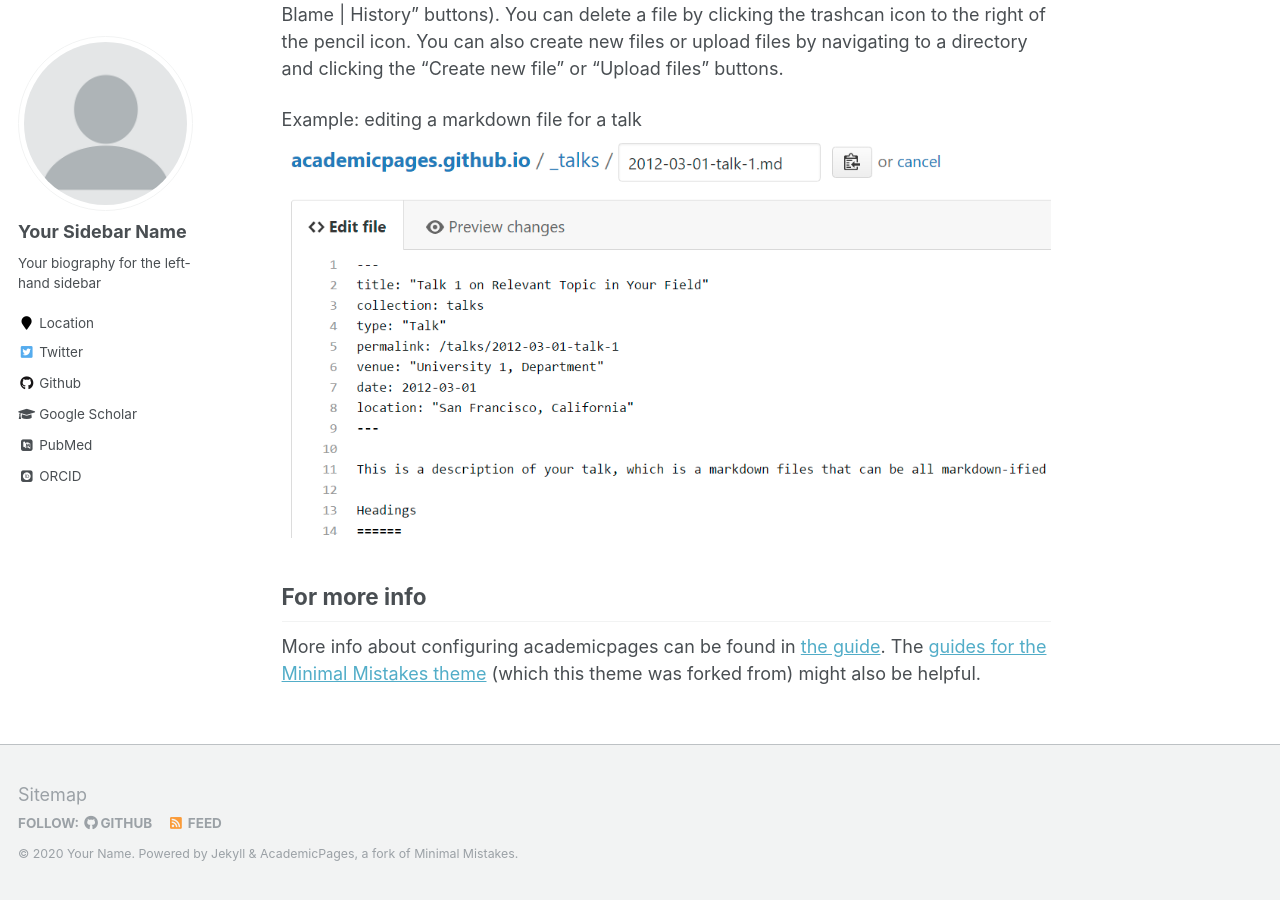
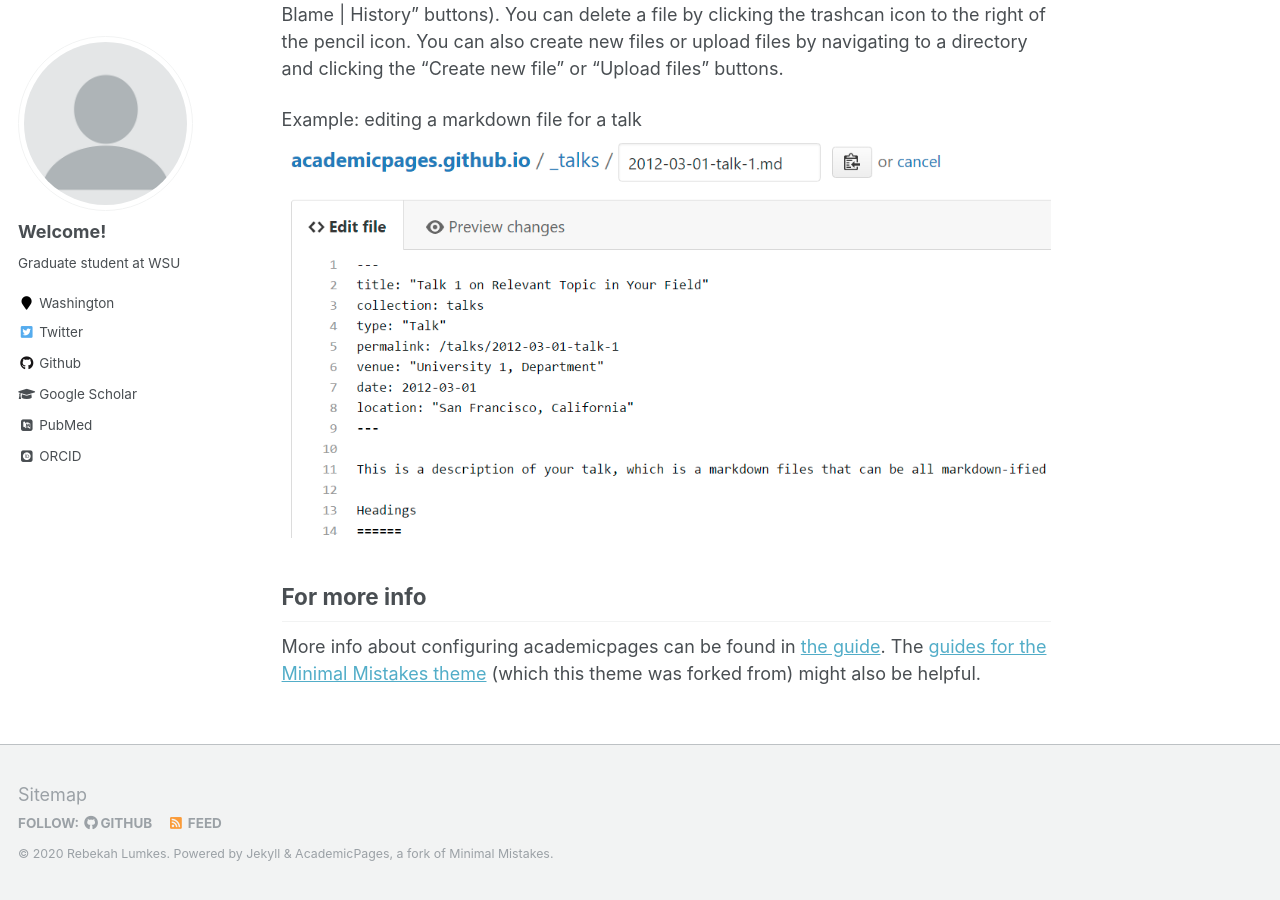
Before and after one commit to rlumkes/rlumkes.github.io, a Jekyll site: the page built from _pages/about.md, in a window 1280 px wide and 900 px high, scrolled down 2463 px. Built offline with Jekyll 4.4.1, drawn with Linux system fonts in a browser that asks for light colours; some web fonts are replaced; some of the changed text lies outside the part shown.

Commit message:
Updated .config.yml to have my information

```diff
--- a/_config.yml
+++ b/_config.yml
@@ -7,13 +7,13 @@
 
 # Site Settings
 locale                   : "en-US"
-title                    : "Your Name / Site Title"
+title                    : "Rebekah Lumkes"
 title_separator          : "-"
-name                     : &name "Your Name"
-description              : &description "personal description"
-url                      : https://academicpages.github.io # the base hostname & protocol for your site e.g. "https://mmistakes.github.io"
+name                     : &name "Rebekah Lumkes"
+description              : &description "Graduate student at Washington State University"
+url                      : https://rlumkes.github.io # the base hostname & protocol for your site e.g. "https://mmistakes.github.io"
 baseurl                  : "" # the subpath of your site, e.g. "/blog"
-repository               : "academicpages/academicpages.github.io"
+repository               : "rlumkes/rlumkes.github.io"
 teaser                   :  # filename of teaser fallback teaser image placed in /images/, .e.g. "500x300.png"
 breadcrumbs              : false # true, false (default)
 words_per_minute         : 160
@@ -57,7 +57,7 @@ yandex_site_verification :
 
 # Social Sharing
 twitter:
-  username               : &twitter
+  username               :
 facebook:
   username               :
   app_id                 :
@@ -80,13 +80,13 @@ analytics:
 
 # Site Author
 author:
-  name             : "Your Sidebar Name"
+  name             : "Welcome!"
   avatar           : "profile.png"
-  bio              : "Your biography for the left-hand sidebar"
-  location         : "Location"
+  bio              : "Graduate student at WSU"
+  location         : "Washington"
   employer         :
   pubmed           : "https://www.ncbi.nlm.nih.gov/pubmed/?term=john+snow"
-  googlescholar    : "http://yourfullgooglescholarurl.com"
+  googlescholar    : "http://scholar.google.com/citations?view_op=list_works&hl=en&user=EOvPbDMAAAAJ&gmla=AJsN-F7h0tHlSU-qea11X3V6UA0sbhPITGwpjLxHKfXV6BWRAVqdfTb8lROlo62CaXvAXD9QtAPoCrdlyOsqUydobwoGp9LuanVEQpoR3_sX27_EMxrCvMdrNIov0Phon6QmapU3gucA"
   email            :
   researchgate     :  # example: "https://www.researchgate.net/profile/yourprofile"
   uri              :
@@ -96,7 +96,7 @@ author:
   flickr           :
   facebook         :
   foursquare       :
-  github           : "academicpages"
+  github           : "rlumkes"
   google_plus      :
   keybase          :
   instagram        :
```
